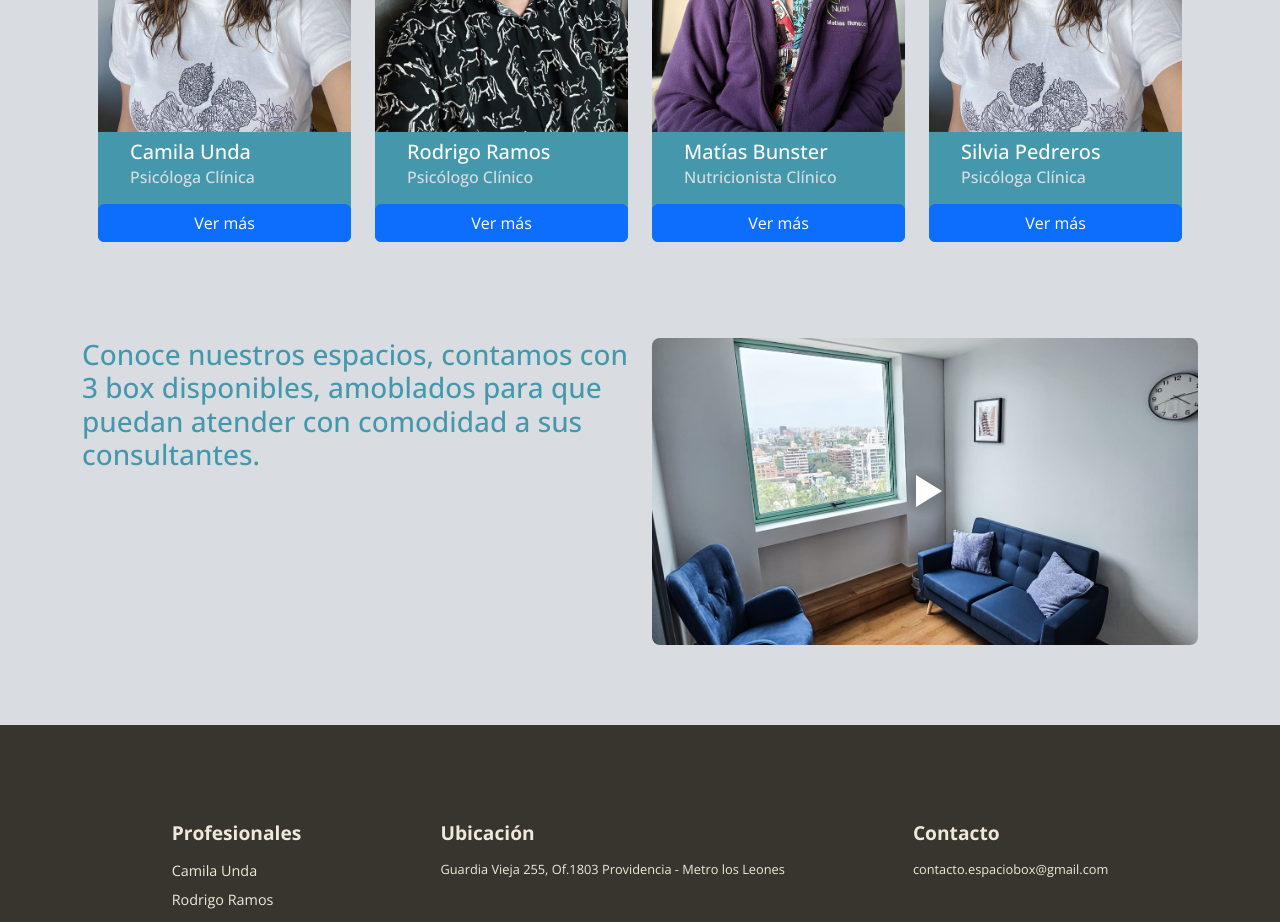
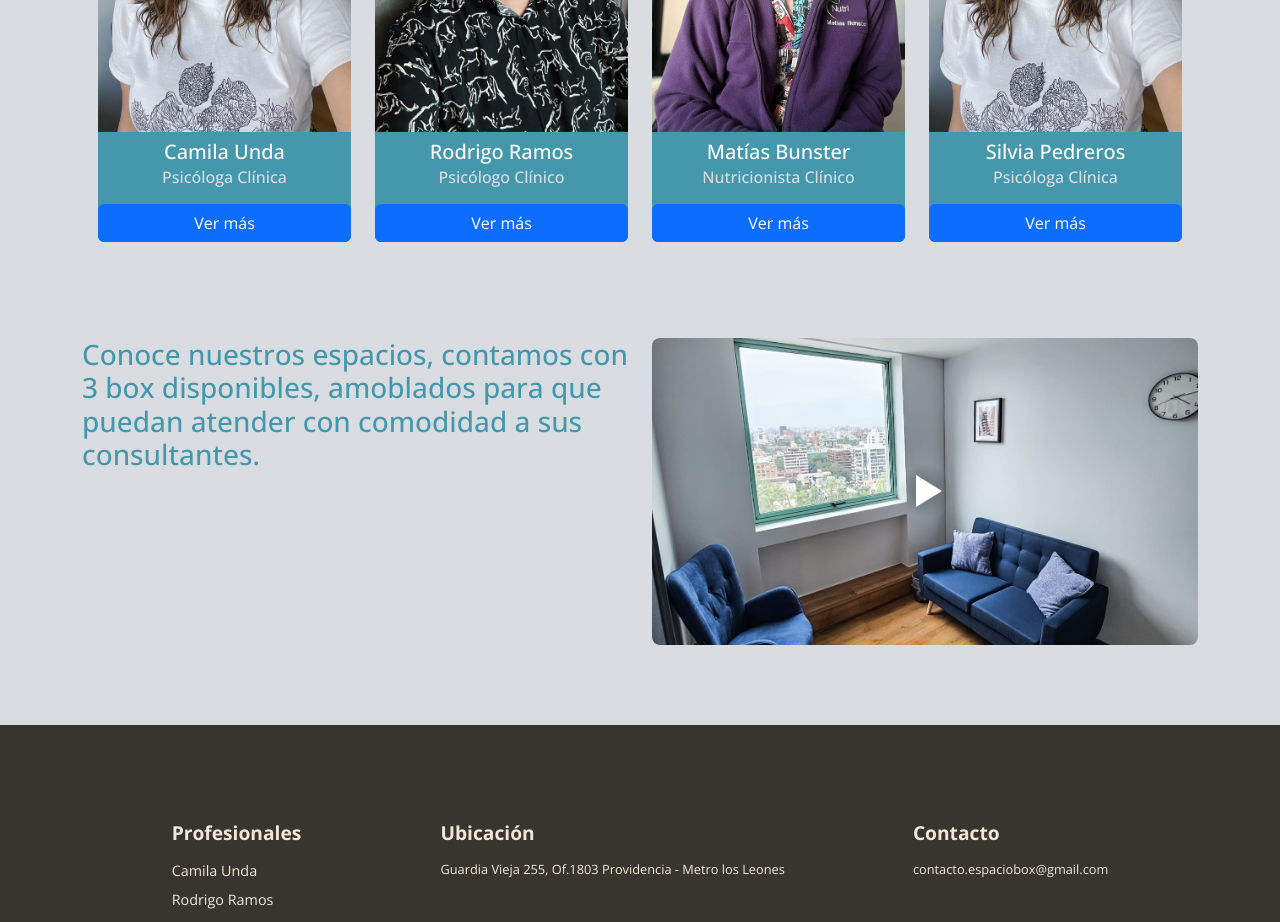
Before and after one commit to ssalinascalibar/espacio-box-noLogin, a React (Vite) app: page / in a window 1280 px wide. Shown: the part 2160-3082 px from the top of the page. Built offline with nearby package versions, Linux system fonts and the light colour scheme.

Commit message:
add align center to body card

```diff
--- a/src/shared/components/cards/professionalCards.css
+++ b/src/shared/components/cards/professionalCards.css
@@ -16,6 +16,10 @@
     background-color: var(--primary-color);
     color: var(--text-secondary);
     border: none;
+  }
+
+  .scroll-container-professionals .card .card-body {
+    text-align: center;
   }
 
   .scroll-container-professionals .card .card-subtitle{
```
